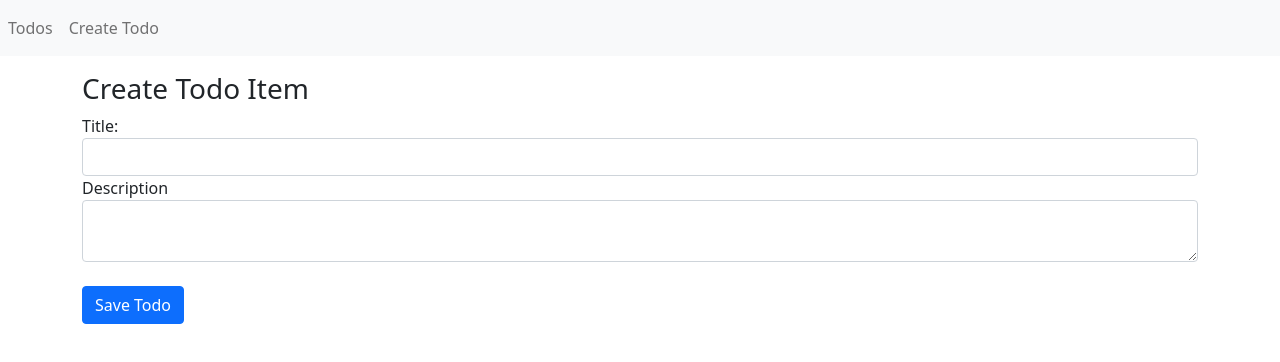
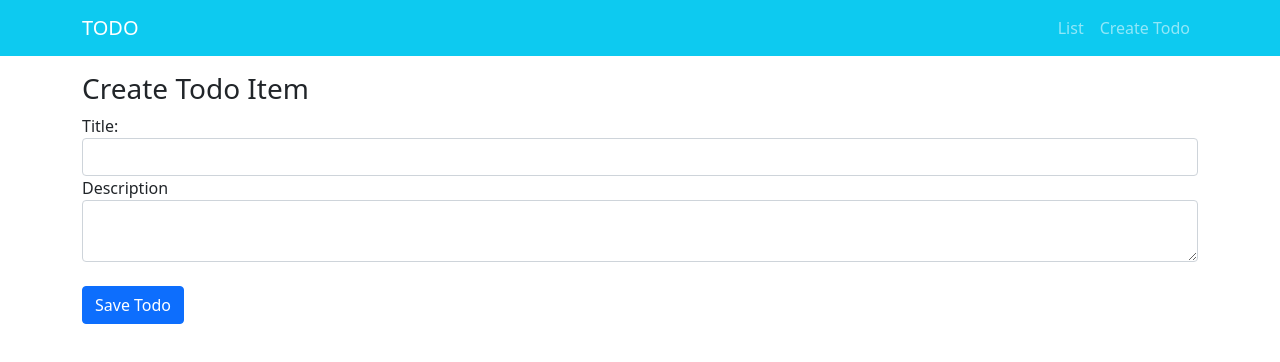
Before and after one commit to Buenaventura-Celine/CRUD_MERN, a React (Create React App) app in the folder mern-crud/: page /create in a window 1280 px wide. Shown: the top 362 px of the page. Built offline with nearby package versions, Linux system fonts and the light colour scheme.

Commit message:
Design for the navbar

```diff
--- a/mern-crud/package.json
+++ b/mern-crud/package.json
@@ -3,12 +3,16 @@
   "version": "0.1.0",
   "private": true,
   "dependencies": {
+    "@fontsource/roboto": "^4.5.0",
+    "@material-ui/core": "^4.12.3",
+    "@material-ui/icons": "^4.11.2",
     "@testing-library/jest-dom": "^5.11.4",
     "@testing-library/react": "^11.1.0",
     "@testing-library/user-event": "^12.1.10",
-    "bootstrap": "^5.1.0",
+    "bootstrap": "^5.0.2",
     "form": "^0.2.4",
     "react": "^17.0.2",
+    "react-bootstrap": "^2.0.0-beta.4",
     "react-dom": "^17.0.2",
     "react-hook": "^0.0.1",
     "react-hook-form": "^7.12.2",
--- a/mern-crud/src/App.js
+++ b/mern-crud/src/App.js
@@ -5,20 +5,21 @@ import { Link, Route, Switch } from 'react-router-dom';
 import { TodoList } from './TodoList';
 import { CreateTodo } from './CreateTodo';
 import { EditTodo } from './EditTodo';
+import { Navbar, Container, Nav } from 'react-bootstrap';
 
 function App() {
   return (
     <div>
-        <nav className="navbar bg-light navbar-expand-lg navbar-light">
-          <ul className="navbar-nav mr-auto">
-            <li className="navbar-item">
-              <Link to="/" className="nav-link">Todos</Link>
-            </li>
-            <li className="navbar-item">
-              <Link to="/create" className="nav-link">Create Todo</Link>
-            </li>
-          </ul>
-        </nav>
+      <Navbar bg="info" variant="dark">
+        <Container>
+        <Navbar.Brand href="/">TODO</Navbar.Brand>
+        <Navbar.Toggle />
+        <Nav className="justify-content-end">
+          <Nav.Link href="/">List</Nav.Link>
+          <Nav.Link href="/create">Create Todo</Nav.Link>
+        </Nav>
+        </Container>
+      </Navbar>
       <Switch>
         <Route exact path ="/" component={TodoList}/>
         <Route exact path ="/edit/:id" component={EditTodo}/>
--- a/mern-crud/src/TodoList.js
+++ b/mern-crud/src/TodoList.js
@@ -1,6 +1,6 @@
 import React, { useState, useEffect } from "react";
-import { Link } from 'react-router-dom'
-import { getTodos } from "./api"
+import { Link } from 'react-router-dom';
+import { getTodos } from "./api";
 
 export const TodoList = () => {
   const [items, setItems] = useState([])
@@ -45,5 +45,6 @@ export const TodoList = () => {
         </table>
       </div>
     </div>
+
   );
 };
--- a/mern-crud/src/index.js
+++ b/mern-crud/src/index.js
@@ -1,7 +1,7 @@
 import React from 'react';
 import ReactDOM from 'react-dom';
 import './index.css';
-import 'bootstrap/dist/css/bootstrap.css'
+import 'bootstrap/dist/css/bootstrap.css';
 import App from './App';
 import { BrowserRouter }  from 'react-router-dom';
 import reportWebVitals from './reportWebVitals';
```
Also changed, not shown: 2 other files (tests, documents, lock files or other folders).
